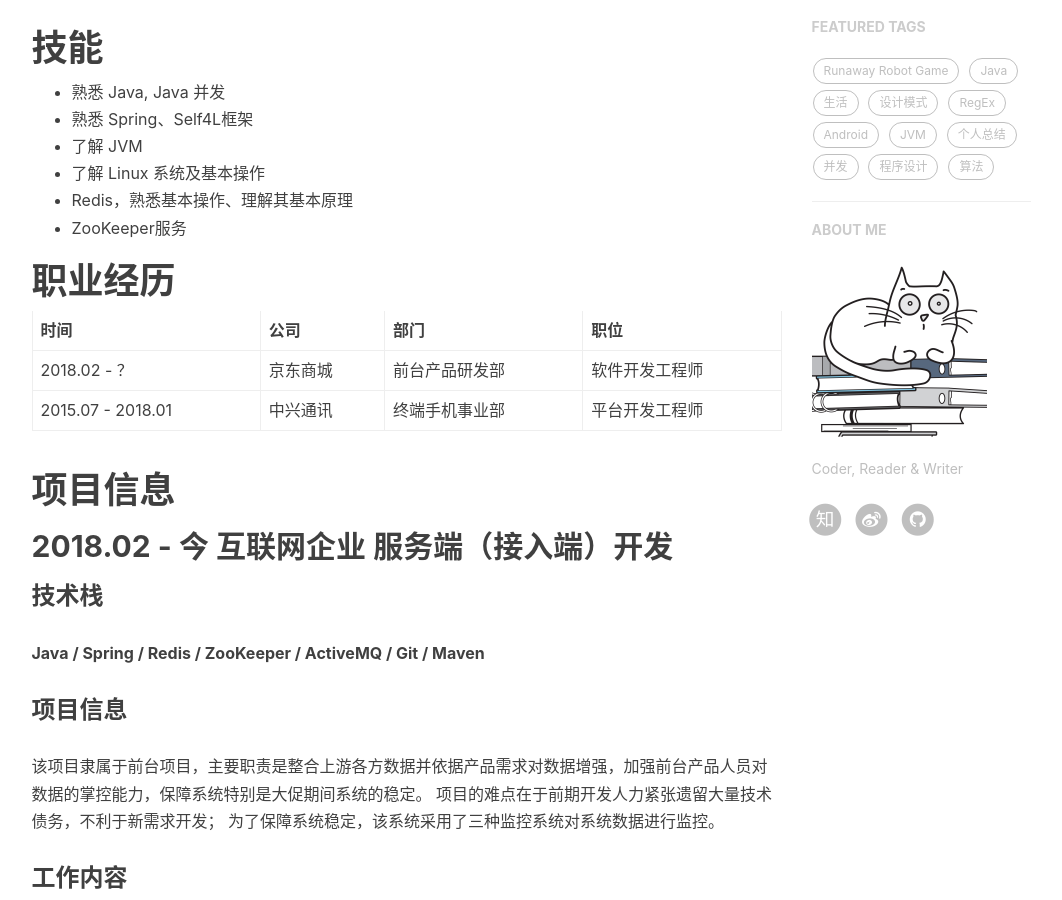
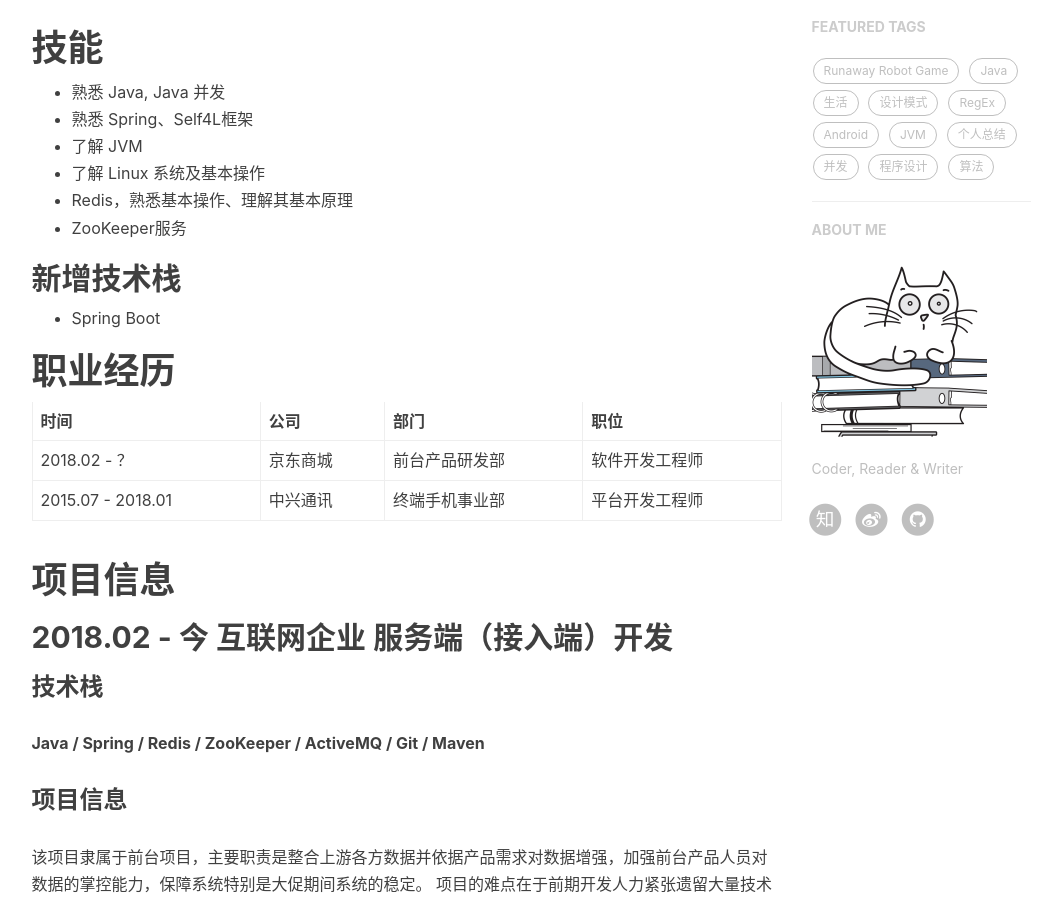
Before and after one commit to fxleyu/fxleyu.github.io, a Jekyll site: the page built from about.md, in a window 1280 px wide and 900 px high, scrolled down 409 px. Shown: the whole window, without its empty margins (136-1198 px from the left). Built offline with Jekyll 4.4.1, drawn with Linux system fonts in a browser that asks for light colours; nearby versions of some CDN libraries; comment, search, counter and statistics services are not loaded.

Commit message:
[UPDATE] 新增技术栈

```diff
--- a/about.md
+++ b/about.md
@@ -10,6 +10,9 @@
 - 了解 Linux 系统及基本操作
 - Redis，熟悉基本操作、理解其基本原理
 - ZooKeeper服务
+
+## 新增技术栈
+- Spring Boot
 
 # 职业经历
 
```
